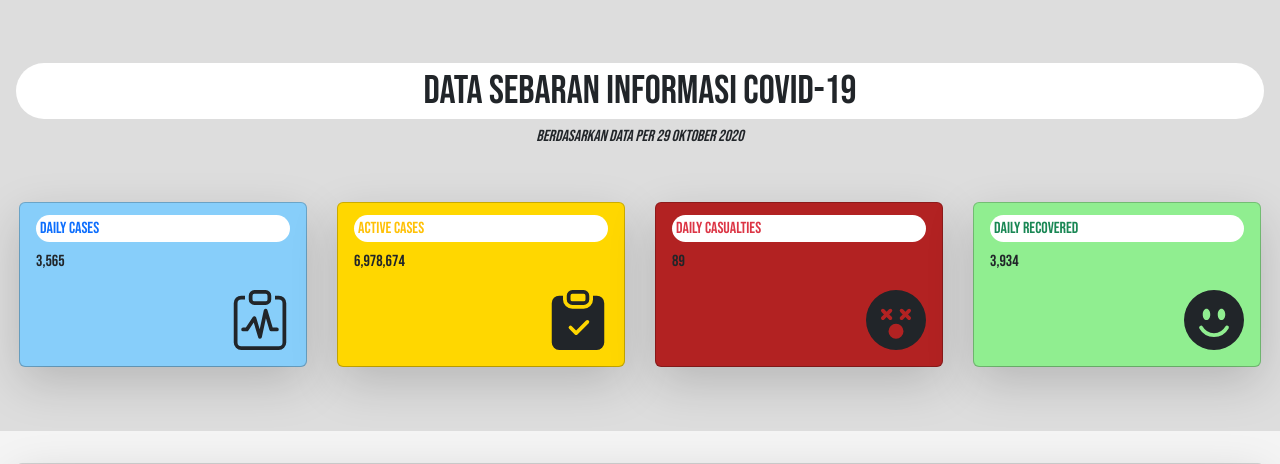
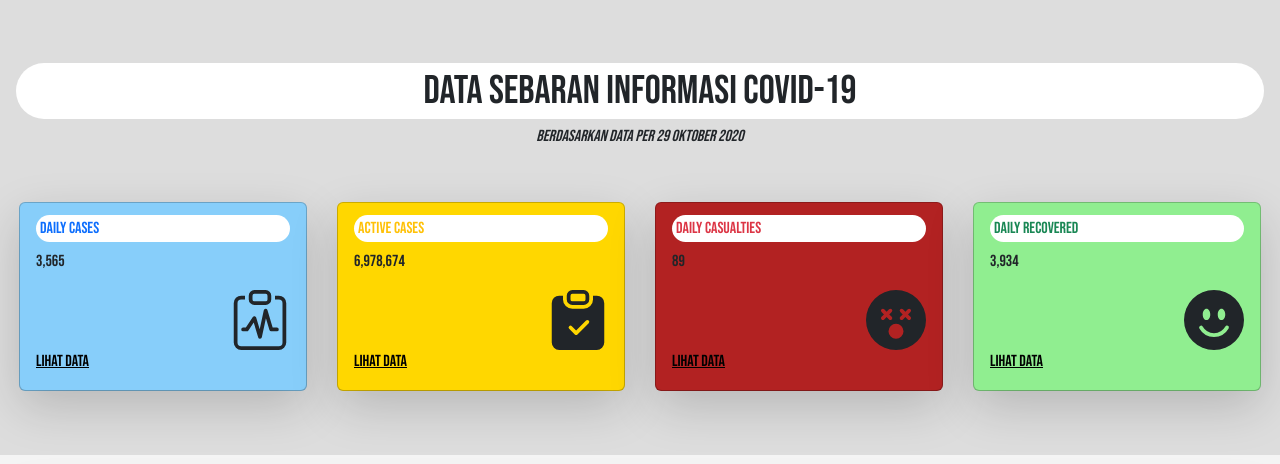
Before and after one commit to satyawardhana/covid19, a PHP site: page / in a window 1280 px wide. Shown: the part 602-1066 px from the top of the page. Run offline with PHP 8.4, Linux system fonts and the light colour scheme; data comes from the database, SQL or seed files in the repository; some libraries are stand-ins or nearby versions.

Commit message:
Menambah button lihat data

```diff
--- a/index.php
+++ b/index.php
@@ -239,6 +239,7 @@ include 'koneksi.php';
                                     d="M10 1.5a.5.5 0 0 0-.5-.5h-3a.5.5 0 0 0-.5.5v1a.5.5 0 0 0 .5.5h3a.5.5 0 0 0 .5-.5v-1Zm-5 0A1.5 1.5 0 0 1 6.5 0h3A1.5 1.5 0 0 1 11 1.5v1A1.5 1.5 0 0 1 9.5 4h-3A1.5 1.5 0 0 1 5 2.5v-1Zm-2 0h1v1H3a1 1 0 0 0-1 1V14a1 1 0 0 0 1 1h10a1 1 0 0 0 1-1V3.5a1 1 0 0 0-1-1h-1v-1h1a2 2 0 0 1 2 2V14a2 2 0 0 1-2 2H3a2 2 0 0 1-2-2V3.5a2 2 0 0 1 2-2Zm6.979 3.856a.5.5 0 0 0-.968.04L7.92 10.49l-.94-3.135a.5.5 0 0 0-.895-.133L4.232 10H3.5a.5.5 0 0 0 0 1h1a.5.5 0 0 0 .416-.223l1.41-2.115 1.195 3.982a.5.5 0 0 0 .968-.04L9.58 7.51l.94 3.135A.5.5 0 0 0 11 11h1.5a.5.5 0 0 0 0-1h-1.128L9.979 5.356Z" />
                             </svg>
                         </span>
+                        <a href="#"><span>Lihat Data</span></a>
                     </div>
                 </div>
             </div>
@@ -258,6 +259,7 @@ include 'koneksi.php';
                                     d="M4 1.5H3a2 2 0 0 0-2 2V14a2 2 0 0 0 2 2h10a2 2 0 0 0 2-2V3.5a2 2 0 0 0-2-2h-1v1A2.5 2.5 0 0 1 9.5 5h-3A2.5 2.5 0 0 1 4 2.5v-1Zm6.854 7.354-3 3a.5.5 0 0 1-.708 0l-1.5-1.5a.5.5 0 0 1 .708-.708L7.5 10.793l2.646-2.647a.5.5 0 0 1 .708.708Z" />
                             </svg>
                         </span>
+                        <a href="#"><span>Lihat Data</span></a>
                     </div>
                 </div>
             </div>
@@ -275,6 +277,7 @@ include 'koneksi.php';
                                     d="M8 16A8 8 0 1 0 8 0a8 8 0 0 0 0 16zM4.146 5.146a.5.5 0 0 1 .708 0l.646.647.646-.647a.5.5 0 1 1 .708.708l-.647.646.647.646a.5.5 0 1 1-.708.708L5.5 7.207l-.646.647a.5.5 0 1 1-.708-.708l.647-.646-.647-.646a.5.5 0 0 1 0-.708zm5 0a.5.5 0 0 1 .708 0l.646.647.646-.647a.5.5 0 0 1 .708.708l-.647.646.647.646a.5.5 0 0 1-.708.708l-.646-.647-.646.647a.5.5 0 1 1-.708-.708l.647-.646-.647-.646a.5.5 0 0 1 0-.708zM8 13a2 2 0 1 1 0-4 2 2 0 0 1 0 4z" />
                             </svg>
                         </span>
+                        <a href="#"><span>Lihat Data</span></a>
                     </div>
                 </div>
             </div>
@@ -292,6 +295,7 @@ include 'koneksi.php';
                                     d="M8 16A8 8 0 1 0 8 0a8 8 0 0 0 0 16zM7 6.5C7 7.328 6.552 8 6 8s-1-.672-1-1.5S5.448 5 6 5s1 .672 1 1.5zM4.285 9.567a.5.5 0 0 1 .683.183A3.498 3.498 0 0 0 8 11.5a3.498 3.498 0 0 0 3.032-1.75.5.5 0 1 1 .866.5A4.498 4.498 0 0 1 8 12.5a4.498 4.498 0 0 1-3.898-2.25.5.5 0 0 1 .183-.683zM10 8c-.552 0-1-.672-1-1.5S9.448 5 10 5s1 .672 1 1.5S10.552 8 10 8z" />
                             </svg>
                         </span>
+                        <a href="#"><span>Lihat Data</span></a>
                     </div>
                 </div>
             </div>
```
